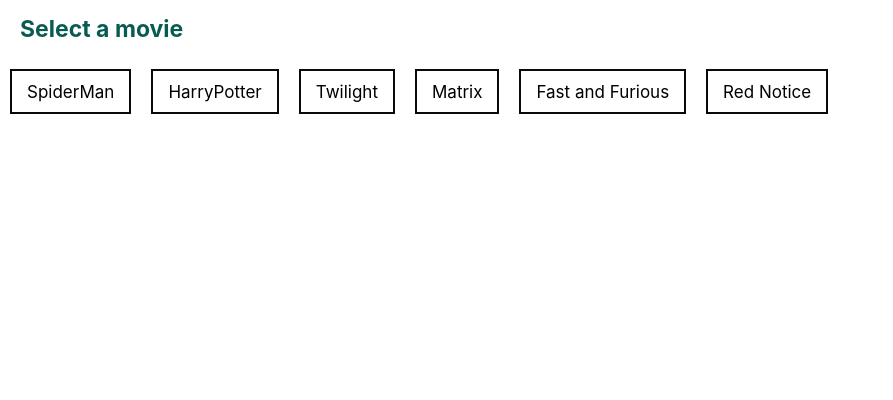
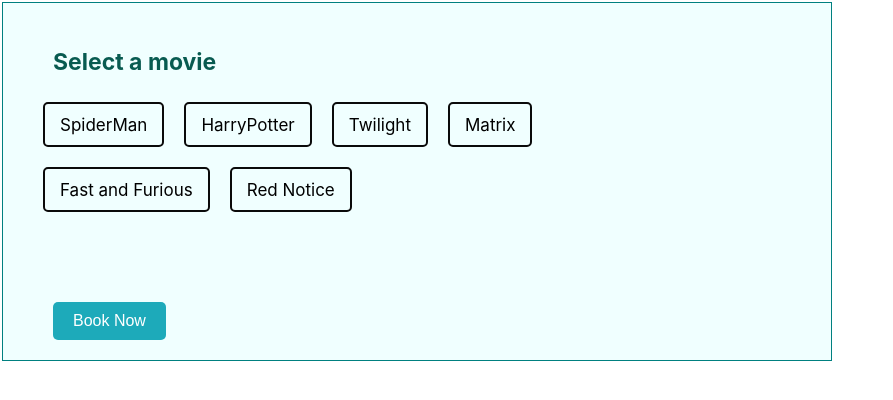
Before and after one commit to Seejal03/Book-my-show, a React (Create React App) app in the folder front-end/: page / in a window 1280 px wide. Shown: the top 400 px of the page, without its empty margins (0-893 px from the left). Built offline with nearby package versions, Linux system fonts and the light colour scheme.

Commit message:
ui changed for the movies tab

```diff
--- a/front-end/src/CSS/home.css
+++ b/front-end/src/CSS/home.css
@@ -1,3 +1,39 @@
 .select_movie_component{
     flex-grow:1;
 }
+.submit {
+    padding: 10px 20px;
+    margin:20px;
+    font-size: 16px;
+    color: white;
+    background-color: #1daaba;
+    border: none;
+    border-radius: 5px;
+    cursor: pointer;
+    transition: all 0.3s ease-in-out;
+    position:relative;
+  }
+
+  .submit:hover {
+    background-color: #0056b3;
+    transform: scale(1.05);
+  }
+
+  .submit:active {
+    transform: scale(0.95);
+  }
+  .container{
+    width:60%;
+    margin: 2px 2px 2px 2px;
+    padding:30px 30px 0px 30px;
+    background-color:azure;
+    border:1px solid teal;
+    color: azure;
+
+
+  }
+  .wrap{
+    display: flex;
+    flex-grow: 0;
+    overflow: visible;
+  }
--- a/front-end/src/CSS/radiocomponent.css
+++ b/front-end/src/CSS/radiocomponent.css
@@ -1,10 +1,52 @@
-.form-check-label{
+/* Styling for the radio button label */
+.form-check-label {
     padding: 10px 15px;
     font-size: 18px;
-    border:2px solid rgb(10,10,10);
-    margin:10px;
-}
-.text{
+    border: 2px solid rgb(10, 10, 10);
+    margin: 10px;
+    cursor: pointer;
+    transition: all 0.3s ease-in-out;
+    display: inline-block;
+    border-radius: 5px;
+    opacity: 0;
+    transform: translateY(20px);
+    animation: fadeInUp 0.5s ease-in-out forwards;
+  }
+
+  /* Hover effect */
+  .form-check-label:hover {
+    background-color: rgb(9, 127, 156);
+    color: white;
+    transform: scale(1.05);
+  }
+
+  /* Checked state */
+  input[type="radio"]:checked + .form-check-label {
+    background-color: rgb(8, 91, 81);
+    color: white;
+    border-color: rgb(8, 91, 81);
+  }
+
+  /* Fade-in animation */
+  @keyframes fadeInUp {
+    from {
+      opacity: 0;
+      transform: translateY(20px);
+    }
+    to {
+      opacity: 1;
+      transform: translateY(0);
+    }
+  }
+
+  /* Apply staggered delay to each radio item */
+  .SM_item:nth-child(1) { animation-delay: 0.1s; }
+  .SM_item:nth-child(2) { animation-delay: 0.2s; }
+  .SM_item:nth-child(3) { animation-delay: 0.3s; }
+  .SM_item:nth-child(4) { animation-delay: 0.4s; }
+
+  /* Text styling */
+  .text {
     font-size: 17px;
     text-align: center;
-}
+  }
--- /dev/null
+++ b/front-end/src/Components/LastBooking.js
@@ -0,0 +1,9 @@
+import React from 'react'
+
+const LastBooking = () => {
+  return (
+    <div>LastBooking</div>
+  )
+}
+
+export default LastBooking
--- /dev/null
+++ b/front-end/src/Components/SelectSeat.js
@@ -0,0 +1,9 @@
+import React from 'react'
+
+const SelectSeat = () => {
+  return (
+    <div>SelectSeat</div>
+  )
+}
+
+export default SelectSeat
--- /dev/null
+++ b/front-end/src/Components/Timmimgs.js
@@ -0,0 +1,9 @@
+import React from 'react'
+
+const Timings = () => {
+  return (
+    <div>SeatBooking</div>
+  )
+}
+
+export default Timings
--- a/front-end/src/Pages/Home.js
+++ b/front-end/src/Pages/Home.js
@@ -1,13 +1,28 @@
 import React from 'react'
 import SelectMovie from '../Components/SelectMovie'
+import LastBooking from '../Components/LastBooking'
+import Timings from '../Components/Timmimgs'
+import SelectSeat from '../Components/SelectSeat'
+import "../CSS/home.css"
 
 const Home = () => {
   return (
-    <div>
+    <div className='container'>
+      <div className='wrap'>
         <div className='select_movie_component'>
         <SelectMovie/>
         </div>
+        <div className='Last_booking'>
+          <LastBooking/>
+        </div>
     </div>
+    <div className='seat_booking'>
+      <Timings/>
+      <SelectSeat/>
+      <button className='submit'> Book Now</button>
+    </div>
+    </div>
+
   )
 }
 
```
